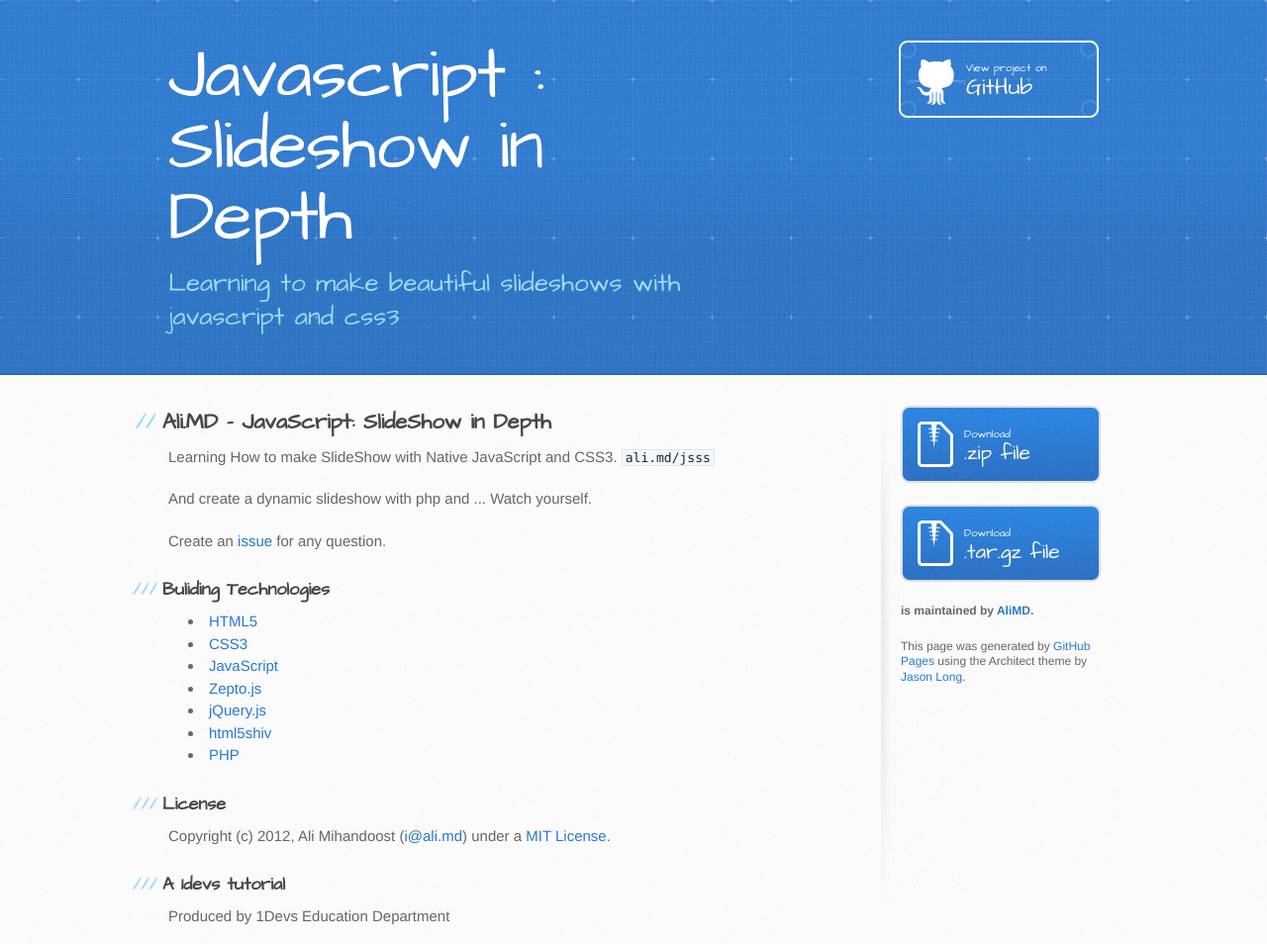
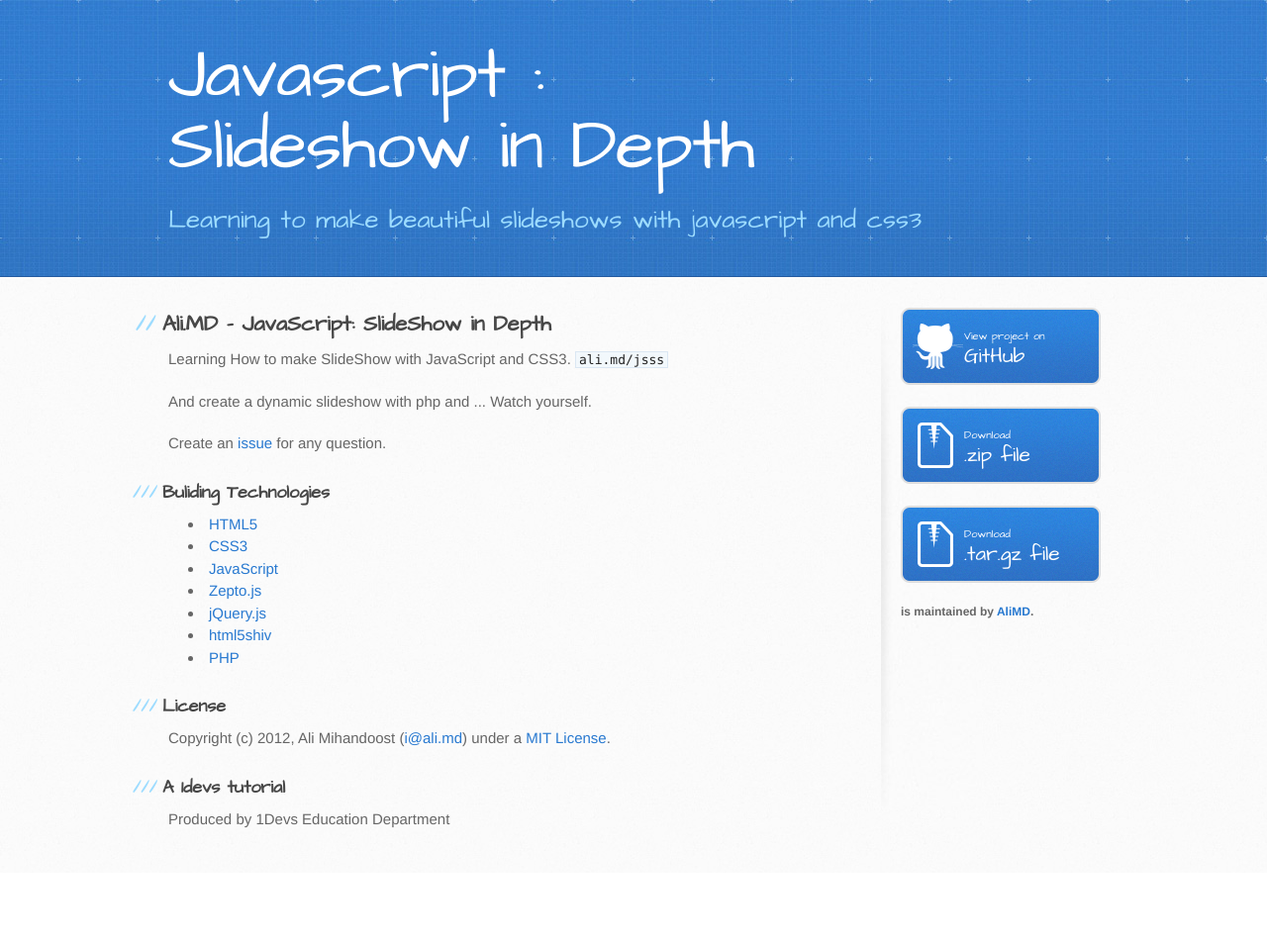
Before and after one commit to AliMD/JavaScript-SlideShow-in-Depth, a PHP site: page / in a window 1280 px wide. Shown: the top 954 px of the page at 99% size. After the commit the page ends 837 px from the top, so only its background shows below. Run offline with PHP 8.4, Linux system fonts and the light colour scheme.

Commit message:
fix the project github bug

```diff
--- a/index.html
+++ b/index.html
@@ -19,9 +19,8 @@
   <body>
     <header>
       <div class="inner">
-        <h1>Javascript : Slideshow in Depth</h1>
+        <h1>Javascript : <br />Slideshow in Depth</h1>
         <h2>Learning to make beautiful slideshows with javascript and css3</h2>
-        <a href="https://github.com/AliMD/JavaScript-SlideShow-in-Depth" class="button"><small>View project on</small>GitHub</a>
       </div>
     </header>
 
@@ -30,7 +29,7 @@
         <section id="main-content">
           <h2>Ali.MD - JavaScript: SlideShow in Depth</h2>
 
-<p>Learning How to make SlideShow with Native JavaScript and CSS3. <code>ali.md/jsss</code></p>
+<p>Learning How to make SlideShow with JavaScript and CSS3. <code>ali.md/jsss</code></p>
 
 <p>And create a dynamic slideshow with php and ... Watch yourself.</p>
 
@@ -56,6 +55,10 @@
         </section>
 
         <aside id="sidebar">
+          <a href="https://github.com/AliMD/JavaScript-SlideShow-in-Depth" class="button ghico">
+            <small>View project on</small>
+            GitHub
+          </a>
           <a href="https://github.com/AliMD/JavaScript-SlideShow-in-Depth/zipball/master" class="button">
             <small>Download</small>
             .zip file
@@ -64,14 +67,9 @@
             <small>Download</small>
             .tar.gz file
           </a>
-
           <p class="repo-owner"><a href="https://github.com/AliMD/JavaScript-SlideShow-in-Depth"></a> is maintained by <a href="https://github.com/AliMD">AliMD</a>.</p>
-
-          <p>This page was generated by <a href="pages.github.com">GitHub Pages</a> using the Architect theme by <a href="http://twitter.com/jasonlong">Jason Long</a>.</p>
         </aside>
       </div>
     </div>
-
-
   </body>
 </html>
--- a/params.json
+++ b/params.json
@@ -1 +1 @@
-{"note":"Don't delete this file! It's used internally to help with page regeneration.","tagline":"Learning to make beautiful slideshows with javascript and css3","body":"## Ali.MD - JavaScript: SlideShow in Depth\r\nLearning How to make SlideShow with Native JavaScript and CSS3. `ali.md/jsss`\r\n\r\nAnd create a dynamic slideshow with php and ... Watch yourself.\r\n\r\nCreate an [issue](https://github.com/AliMD/JavaScript-SlideShow-in-Depth/issues/new) for any question.\r\n\r\n### Buliding Technologies\r\n* [HTML5](http://ali.md/wiki/html5)\r\n* [CSS3](http://ali.md/css3ref)\r\n* [JavaScript](http://ali.md/wiki/javascript)\r\n* [Zepto.js](http://ali.md/zepto.js)\r\n* [jQuery.js](http://ali.md/jquery.js)\r\n* [html5shiv](http://ali.md/html5shiv)\r\n* [PHP](http://ali.md/php/)\r\n\r\n### License\r\nCopyright (c) 2012, Ali Mihandoost (i@ali.md) under a [MIT License](http://opensource.org/licenses/MIT).\r\n\r\n### A 1devs tutorial\r\nProduced by 1Devs Education Department\r\n","name":"Javascript : Slideshow in Depth","google":""}
+{"tagline":"Learning to make beautiful slideshows with javascript and css3","note":"Don't delete this file! It's used internally to help with page regeneration.","google":"","body":"## Ali.MD - JavaScript: SlideShow in Depth\r\nLearning How to make SlideShow with Native JavaScript and CSS3. `ali.md/jsss`\r\n\r\nAnd create a dynamic slideshow with php and ... Watch yourself.\r\n\r\nCreate an [issue](https://github.com/AliMD/JavaScript-SlideShow-in-Depth/issues/new) for any question.\r\n\r\n### Buliding Technologies\r\n* [HTML5](http://ali.md/wiki/html5)\r\n* [CSS3](http://ali.md/css3ref)\r\n* [JavaScript](http://ali.md/wiki/javascript)\r\n* [Zepto.js](http://ali.md/zepto.js)\r\n* [jQuery.js](http://ali.md/jquery.js)\r\n* [html5shiv](http://ali.md/html5shiv)\r\n* [PHP](http://ali.md/php/)\r\n\r\n### License\r\nCopyright (c) 2012, Ali Mihandoost (i@ali.md) under a [MIT License](http://opensource.org/licenses/MIT).\r\n\r\n### A 1devs tutorial\r\nProduced by 1Devs Education Department\r\n","name":"Javascript : Slideshow in Depth"}
--- a/stylesheets/stylesheet.css
+++ b/stylesheets/stylesheet.css
@@ -76,8 +76,8 @@ header h1 {
   font-size: 72px;
   color: #fff;
   line-height: 1;
-  margin-bottom: 0.2em;
-  width: 540px;
+  margin-bottom: 0.3em;
+  /* width: 540px; */
 }
 
 header h2 {
@@ -85,7 +85,7 @@ header h2 {
   color: #9ddcff;
   font-weight: normal;
   line-height: 1.3;
-  width: 540px;
+  /* width: 540px; */
   letter-spacing: 0;
 }
 
@@ -142,6 +142,7 @@ a.button small {
   display: block;
   font-size: 11px;
 }
+
 header a.button {
   position: absolute;
   right: 0;
@@ -156,7 +157,9 @@ aside a.button {
   margin-bottom: 20px;
   font-size: 21px;
 }
-
+aside a.ghico{
+  background: transparent url(../images/github-button2.png) 0 0 no-repeat;
+}
 code, pre {
   font-family: Monaco, "Bitstream Vera Sans Mono", "Lucida Console", Terminal, monospace;
   color: #222;
```
Also changed, not shown: images/github-button2.png (added).
